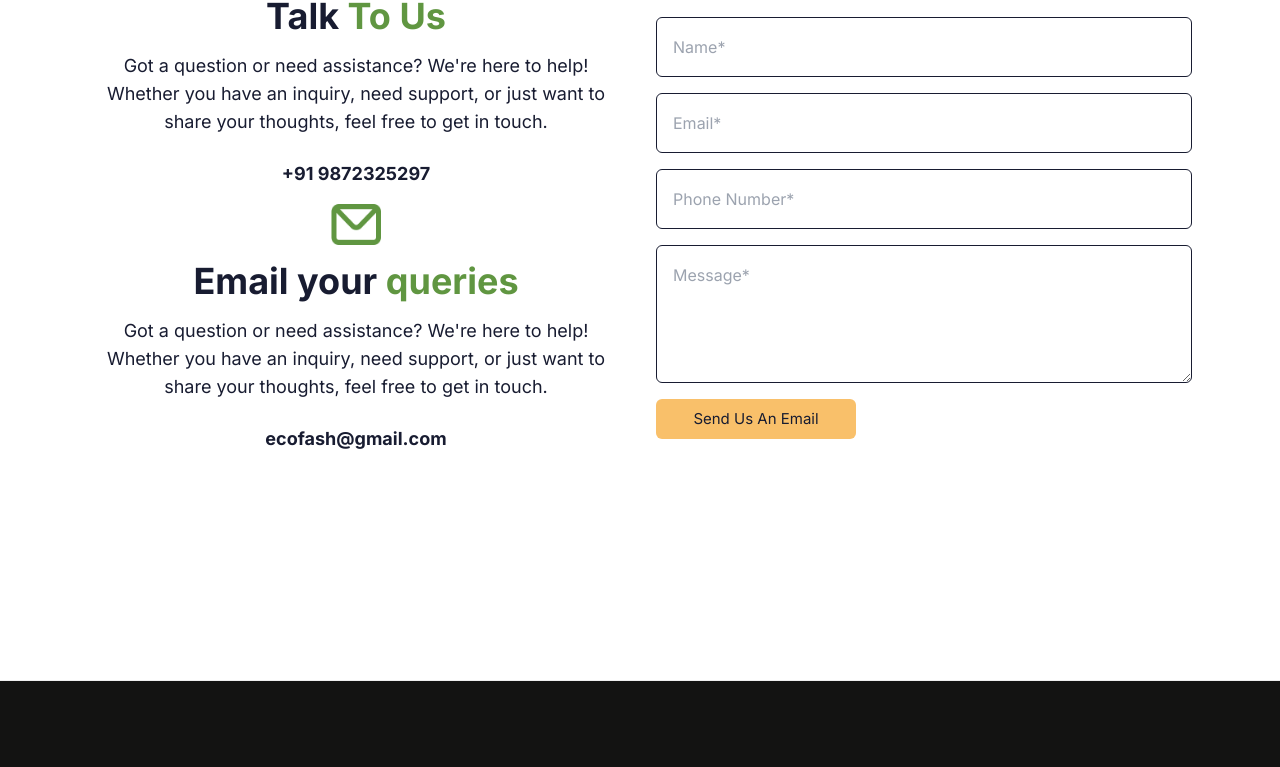
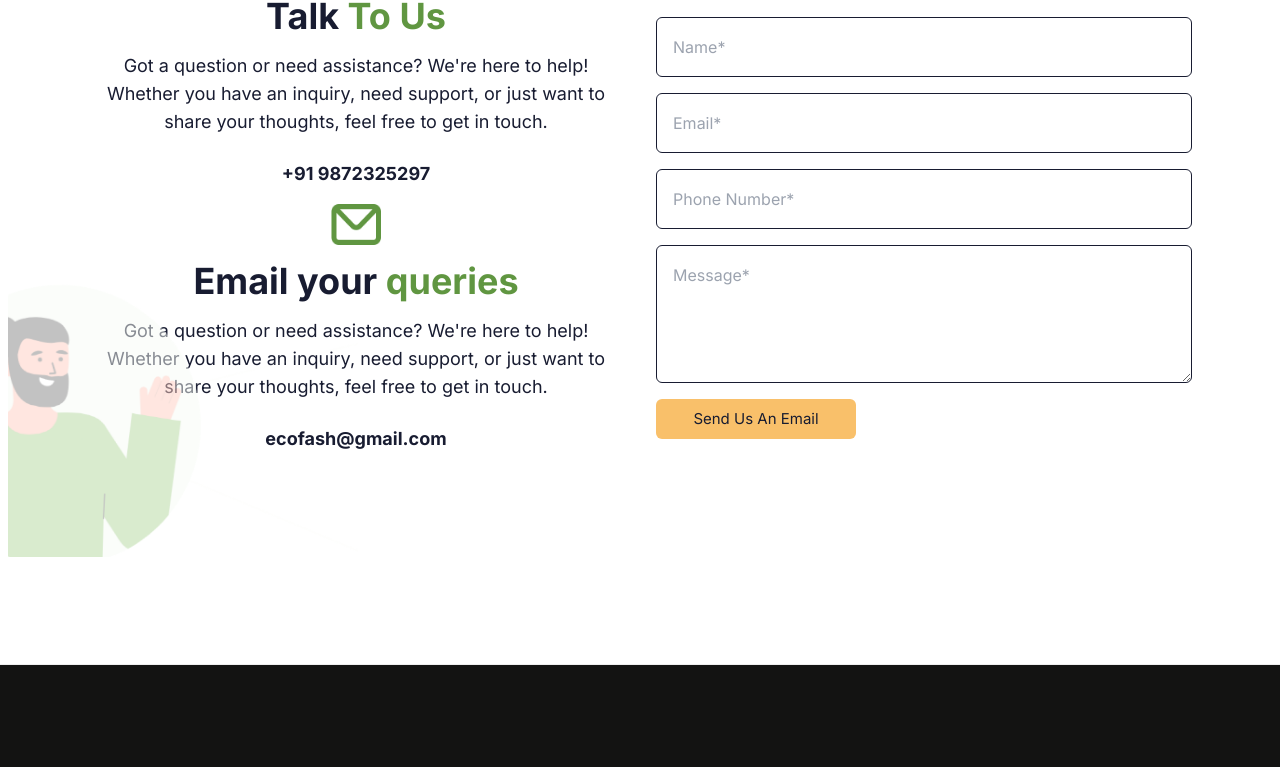
Before and after one commit to Sayvai-io/Ecofash, a Next.js app: page /support in a window 1280 px wide. Shown: the part 974-1741 px from the top of the page. Built offline with nearby package versions, Linux system fonts and the light colour scheme.

Commit message:
image changes

```diff
--- a/components/Contact/index.tsx
+++ b/components/Contact/index.tsx
@@ -38,7 +38,7 @@
       </div>
     </section>
     <section>
-      <div className="flex items-center justify-center min-h-screen mt-20">
+      <div className="flex items-center justify-center min-h-screen mt-20 -mb-4">
         <div className="w-full max-w-6xl p-6 bg-white flex flex-col md:flex-row gap-8">
           {/* Left Side - Heading and Paragraph */}
           <div className="md:w-1/2 flex flex-col justify-center">
@@ -79,6 +79,15 @@
             <p className="font-bold text-black mb-4 text-lg text-center">
               ecofash@gmail.com
             </p>
+            <div className="relative">
+              <Image
+                src="/images/contact/person.png"
+                alt="Person"
+                width={350}
+                height={350}
+                className="absolute -bottom-22 -left-20"
+              />
+            </div>
           </div>
 
           {/* Right Side - Contact Form */}
```
Also changed, not shown: public/images/contact/person.png (added).
